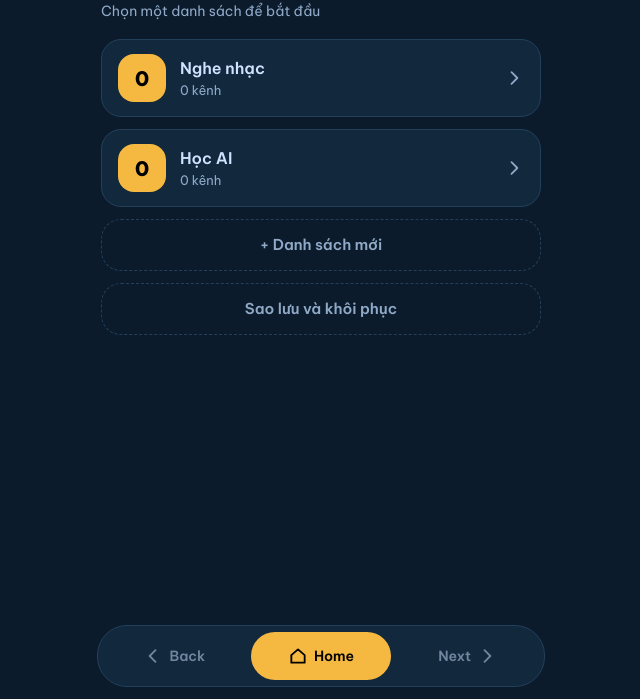
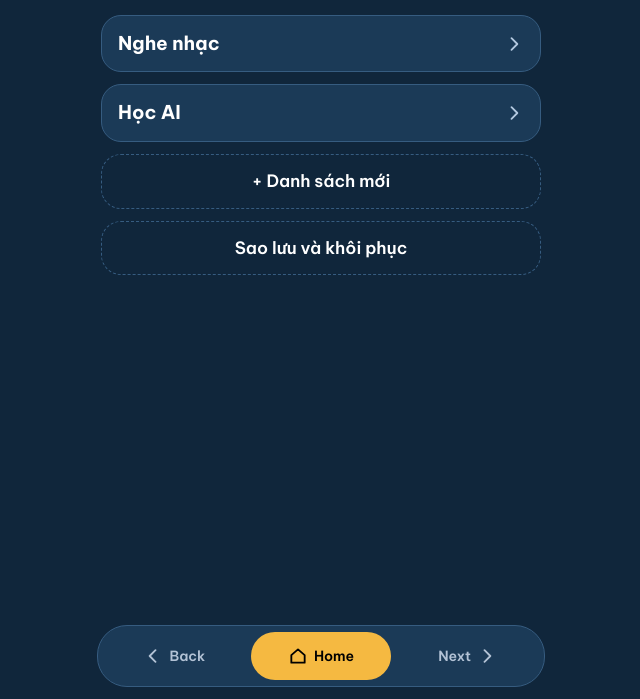
Before and after one commit to tranphuocvu/K-nh-Hay, a plain HTML site: page index.html in a window 1280 px wide. Shown: the part 101-800 px from the top of the page, without its empty margins (319-959 px from the left). Drawn offline with Linux system fonts and the light colour scheme.

Commit message:
Add files via upload

```diff
--- a/index.html
+++ b/index.html
@@ -4,7 +4,7 @@
 <meta charset="utf-8">
 <meta name="viewport" content="width=device-width, initial-scale=1, viewport-fit=cover">
 <title>Kênh yêu thích</title>
-<meta name="theme-color" content="#0B1B2B">
+<meta name="theme-color" content="#10263B">
 <meta name="apple-mobile-web-app-capable" content="yes">
 <meta name="mobile-web-app-capable" content="yes">
 <meta name="apple-mobile-web-app-status-bar-style" content="black-translucent">
@@ -14,9 +14,9 @@
 <link rel="icon" href="icon-192.png">
 <link href="https://fonts.googleapis.com/css2?family=Be+Vietnam+Pro:wght@400;500;600;700;800&display=swap" rel="stylesheet">
 <style>
-:root{--bg:#0B1B2B;--card:#12283D;--ink:#CFE3FF;--mut:#8FA9C7;--line:#23405B;--gold:#F5B941;--onacc:#000;--atx:#F5B941;--navy:#0B1B2B;--dng:#F5B941;color-scheme:dark;box-sizing:border-box;padding-top:env(safe-area-inset-top,0px);padding-bottom:env(safe-area-inset-bottom,0px)}
-@media (prefers-color-scheme:dark){:root:not([data-theme="light"]){--bg:#0B1B2B;--card:#12283D;--ink:#CFE3FF;--mut:#8FA9C7;--line:#23405B;--gold:#F5B941;--onacc:#000;--atx:#F5B941;--dng:#F5B941;color-scheme:dark}}
-:root[data-theme="dark"]{--bg:#0B1B2B;--card:#12283D;--ink:#CFE3FF;--mut:#8FA9C7;--line:#23405B;--gold:#F5B941;--onacc:#000;--atx:#F5B941;--dng:#F5B941;color-scheme:dark}
+:root{--bg:#10263B;--card:#1B3A57;--ink:#E6F0FF;--mut:#B4C9E0;--line:#365C80;--gold:#F5B941;--onacc:#000;--atx:#F5B941;--navy:#10263B;--dng:#F5B941;color-scheme:dark;box-sizing:border-box;padding-top:env(safe-area-inset-top,0px);padding-bottom:env(safe-area-inset-bottom,0px)}
+@media (prefers-color-scheme:dark){:root:not([data-theme="light"]){--bg:#10263B;--card:#1B3A57;--ink:#E6F0FF;--mut:#B4C9E0;--line:#365C80;--gold:#F5B941;--onacc:#000;--atx:#F5B941;--dng:#F5B941;color-scheme:dark}}
+:root[data-theme="dark"]{--bg:#10263B;--card:#1B3A57;--ink:#E6F0FF;--mut:#B4C9E0;--line:#365C80;--gold:#F5B941;--onacc:#000;--atx:#F5B941;--dng:#F5B941;color-scheme:dark}
 html,body{height:100%;margin:0}
 body{background:var(--bg);color:var(--ink);font:15px/1.45 "Be Vietnam Pro",system-ui,sans-serif}
 #app{height:100%;max-width:480px;margin:0 auto;display:flex;flex-direction:column}
@@ -27,10 +27,10 @@ h1{font-size:32px}h2{font-size:28px}
 .sub{font-size:14px;color:var(--mut)}
 .card{background:var(--card);border:1px solid var(--line);border-radius:20px;padding:14px 16px;display:flex;align-items:center;gap:14px;width:100%;box-sizing:border-box;text-align:left;color:var(--ink);font:inherit;cursor:pointer;transition:transform .12s,border-color .12s}
 button.card:active{transform:scale(.98)}
-.card.add{background:transparent;border-style:dashed;justify-content:center;color:var(--mut);font-weight:600}
+.card.add{background:transparent;border-style:dashed;justify-content:center;color:#fff;font-size:17px;font-weight:600}
 .disc{width:48px;height:48px;border-radius:16px;color:#000;display:flex;align-items:center;justify-content:center;font-weight:800;font-size:20px;flex:none}
 .av{width:46px;height:46px;border-radius:50%;color:#000;display:flex;align-items:center;justify-content:center;font-weight:700;font-size:18px;flex:none}
-.grow{flex:1;min-width:0}.t{font-weight:600;font-size:16px}.m{font-size:13px;color:var(--mut)}
+.grow{flex:1;min-width:0}.t{font-weight:700;font-size:19px;color:#fff}.m{font-size:13px;color:var(--mut)}
 .chev{color:var(--mut);flex:none}
 .tag{display:inline-flex;align-items:center;gap:5px;font-size:11px;font-weight:500;color:var(--mut);border:1px solid var(--line);border-radius:10px;padding:1px 8px;margin-left:8px;vertical-align:middle}
 .tag i{width:7px;height:7px;border-radius:50%}
@@ -50,10 +50,10 @@ nav{display:flex;gap:6px;padding:6px;margin:4px 16px 12px;background:var(--card)
 nav button{flex:1;min-height:48px;border-radius:24px;border:0;background:transparent;color:var(--ink);font:600 14px "Be Vietnam Pro",sans-serif;cursor:pointer;display:flex;align-items:center;justify-content:center;gap:6px}
 nav button.h{background:var(--gold);color:var(--onacc)}
 nav button:active{transform:scale(.96)}
-nav button:disabled{opacity:.5}
+nav button:disabled{opacity:.75}
 #toast{position:fixed;left:50%;bottom:96px;transform:translateX(-50%);background:var(--ink);color:var(--bg);padding:10px 18px;border-radius:14px;font-weight:600;font-size:14px;display:none}
 .sp{flex:1}
-@media (hover:hover){.card,.btn,.chip,nav button{transition:transform .12s,border-color .15s,background .15s}button.card:hover{background:#1B3A58;border-color:var(--gold)}.card.add:hover{background:#12283D;color:var(--gold);border-color:var(--gold)}.btn:hover{background:#FFCB66}.danger:hover,.ghost:hover{background:#12283D;border-color:var(--gold)}.chip:hover{border-color:var(--gold);background:#12283D}.chip.on:hover{background:#FFCB66}nav button:hover{background:#1B3A58;color:var(--gold)}nav button.h:hover{background:#FFCB66}}
+@media (hover:hover){.card,.btn,.chip,nav button{transition:transform .12s,border-color .15s,background .15s}button.card:hover{background:#27506F;border-color:var(--gold)}.card.add:hover{background:#1B3A57;color:var(--gold);border-color:var(--gold)}.btn:hover{background:#FFCB66}.danger:hover,.ghost:hover{background:#1B3A57;border-color:var(--gold)}.chip:hover{border-color:var(--gold);background:#1B3A57}.chip.on:hover{background:#FFCB66}nav button:hover{background:#27506F;color:var(--gold)}nav button.h:hover{background:#FFCB66}}
 @media (prefers-reduced-motion:reduce){*{transition:none!important}}
 </style>
 </head>
@@ -84,8 +84,8 @@ function av(n,c){return '<div class="av" style="background:#F5B941">'+esc((n||"?
 function tg(q,m){return '<span class="tag"'+(m?' style="margin:0"':'')+'><i style="background:#F5B941"></i>'+q.n+'</span>'}
 var CH='<svg class="chev" width="20" height="20" viewBox="0 0 24 24" fill="none" stroke="currentColor" stroke-width="2.2" stroke-linecap="round" stroke-linejoin="round" aria-hidden="true"><path d="M9 5l7 7-7 7"/></svg>';
 var S={
-home:function(){var h='<div class="hi">Chào bạn</div><h1>Hôm nay học gì nào?</h1><div class="sub" style="margin-bottom:6px">Chọn một danh sách để bắt đầu</div>';
-L.forEach(function(l){h+='<button class="card" onclick="go(\'list\',{id:'+l.id+'})"><div class="disc" style="background:'+l.col+'">'+l.ch.length+'</div><div class="grow"><div class="t">'+esc(l.name)+'</div><div class="m">'+l.ch.length+' kênh</div></div>'+CH+'</button>'});
+home:function(){var h='<div class="hi">Chào bạn</div><h1 style="color:var(--gold);font-size:30px;margin-bottom:16px">TRẦN PHƯỚC VŨ</h1>';
+L.forEach(function(l){h+='<button class="card" onclick="go(\'list\',{id:'+l.id+'})"><div class="grow"><div class="t">'+esc(l.name)+'</div></div>'+CH+'</button>'});
 return h+'<button class="card add" onclick="go(\'newlist\')">+ Danh sách mới</button><button class="card add" onclick="go(\'backup\')">Sao lưu và khôi phục</button>'},
 newlist:function(){return '<h2>Danh sách mới</h2><div class="sub">Đặt tên dễ nhớ nhé</div><label>Tên danh sách<input id="ln" placeholder="Ví dụ: Nấu ăn"></label><div class="sp"></div><button class="btn" onclick="saveList()">Tạo danh sách</button>'},
 list:function(p){var l=gl(p.id),f=p.f||"Tất cả",ps=["Tất cả"];
```
Also changed, not shown: manifest.webmanifest.
